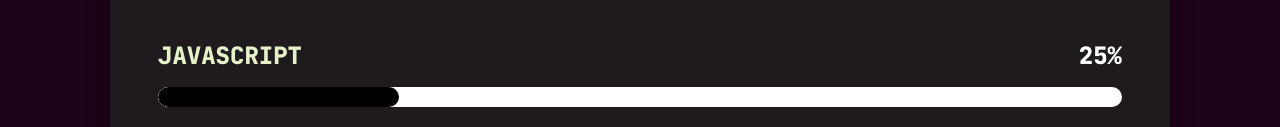
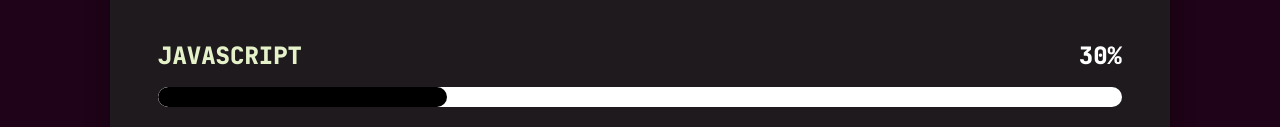
Before and after one commit to FaelTwk/faelTwk.github.io, a plain HTML site: page habilidades.html in a window 1280 px wide. Shown: the part 525-652 px from the top of the page. Drawn offline with Linux system fonts and the light colour scheme.

Commit message:
Update habilidades.html

```diff
--- a/habilidades.html
+++ b/habilidades.html
@@ -61,7 +61,7 @@
                     <div class="item-habilidade">
                         <div class="habilidade-info">
                             <span class="habilidade-nome">JAVASCRIPT</span>
-                            <span class="habilidade-porcentagem">25%</span>
+                            <span class="habilidade-porcentagem">30%</span>
                         </div>
                         <div class="barra-progresso">
                             <div class="barra-preenchimento"></div>
```
